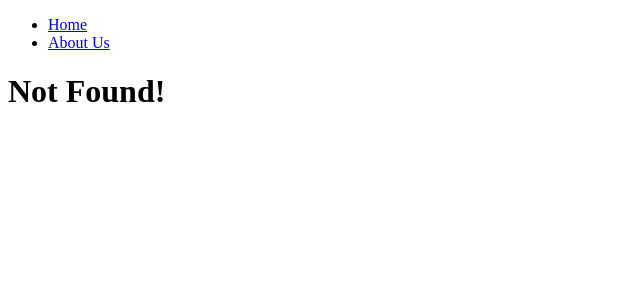
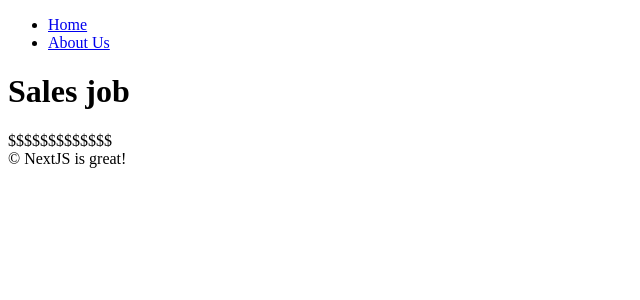
Before and after one commit to codingKermit/NextJS14, a Next.js app: page /about-us/company/jobs/sales in a window 1280 px wide. Before the commit this address had no page. Shown: the top 300 px of the page, without its empty margins (0-640 px from the left). Built offline with nearby package versions, Linux system fonts and the light colour scheme.

Commit message:
레이아웃 내용 정리

```diff
--- /dev/null
+++ b/app/about-us/company/jobs/sales/layout.tsx
@@ -0,0 +1,18 @@
+export const metadata = {
+  title: 'Next.js',
+  description: 'Generated by Next.js',
+}
+
+export default function SalesLayout({
+  children,
+}: {
+  children: React.ReactNode
+}) {
+  return (
+      <div>
+        {children}
+        $$$$$$$$$$$$$
+    </div>
+  )
+
+}
--- /dev/null
+++ b/app/about-us/company/jobs/sales/page.tsx
@@ -0,0 +1,5 @@
+export default function Page(){
+    return(
+        <h1>Sales job</h1>
+    )
+}
--- /dev/null
+++ b/app/about-us/layout.tsx
@@ -0,0 +1,18 @@
+export const metadata = {
+  title: 'Next.js',
+  description: 'Generated by Next.js',
+}
+
+export default function AboutUsLayout({
+  children,
+}: {
+  children: React.ReactNode
+}) {
+  return (
+      <div>
+        {children}
+        &copy; NextJS is great!
+    </div>
+  )
+
+}
```
